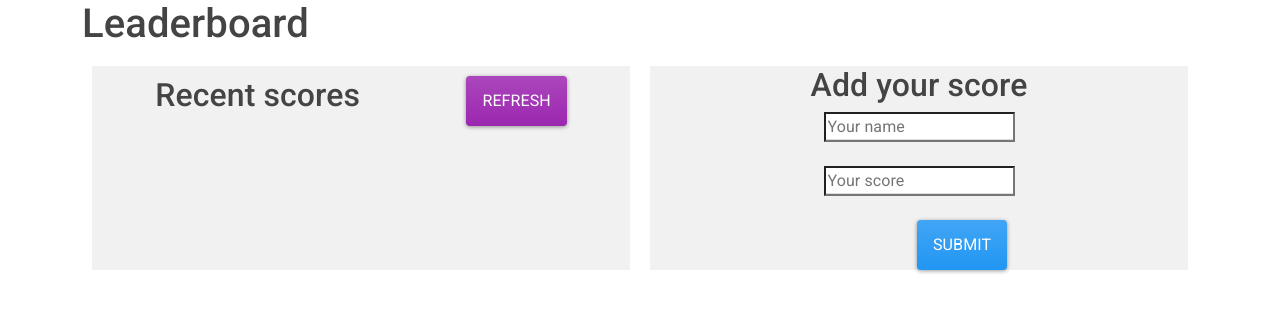
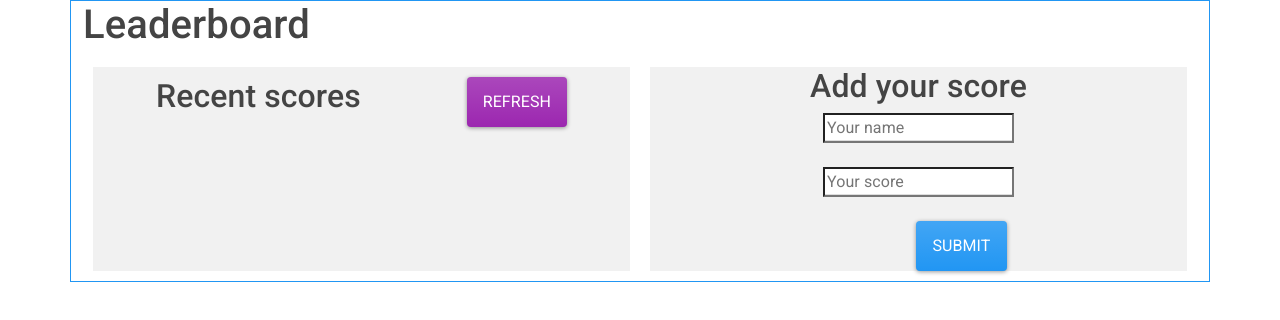
Before and after one commit to tnyandoro/leaderboard, a website built with webpack: page src/index.html in a window 1280 px wide. Built offline with nearby package versions, Linux system fonts and the light colour scheme; no server answers.

Commit message:
add the main border to the page

```diff
--- a/src/index.html
+++ b/src/index.html
@@ -15,7 +15,7 @@
 </head>
 
 <body>
-  <div class="container">
+  <div class="container border border-primary">
     <header>
       <h1>Leaderboard</h1>
     </header>
```
